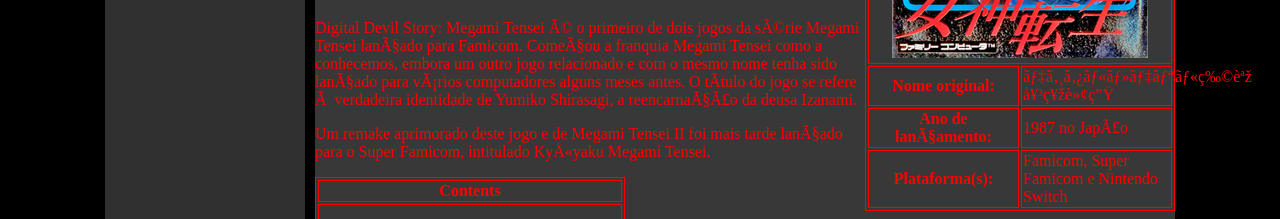
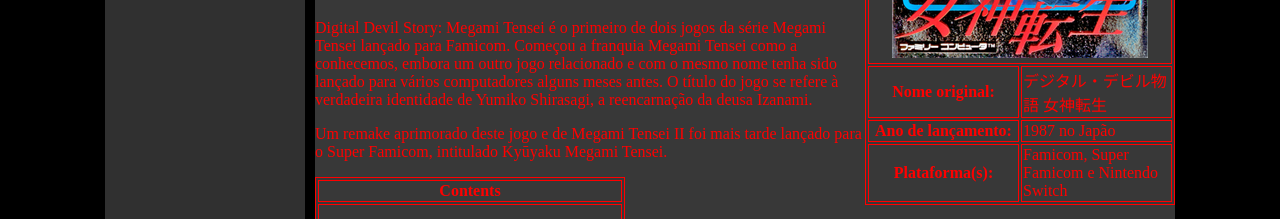
Before and after one commit to Kire87/design-usabilidade, a plain HTML site: page html/jogos/mt1.html in a window 1280 px wide. Shown: the part 563-782 px from the top of the page. Drawn offline with Linux system fonts and the light colour scheme.

Commit message:
charset para UTF-8 nos html

```diff
--- a/html/jogos/mt1.html
+++ b/html/jogos/mt1.html
@@ -2,7 +2,7 @@
 <html>
     <head>
         <link rel="stylesheet" href="../../css/layout.css">
-        <link rel="stylesheet" href="../../css/menu_central.css"
+        <link rel="stylesheet" href="../../css/menu_central.css">
         <meta charset="UTF-8">
     </head>
     <body>
--- a/html/jogos/mt2.html
+++ b/html/jogos/mt2.html
@@ -2,7 +2,7 @@
 <html>
     <head>
         <link rel="stylesheet" href="../../css/layout.css">
-        <link rel="stylesheet" href="../../css/menu_central.css"
+        <link rel="stylesheet" href="../../css/menu_central.css">
         <meta charset="UTF-8">
     </head>
     <body>
```
Also changed, not shown: html/home/home.html (+1 -0 lines).
